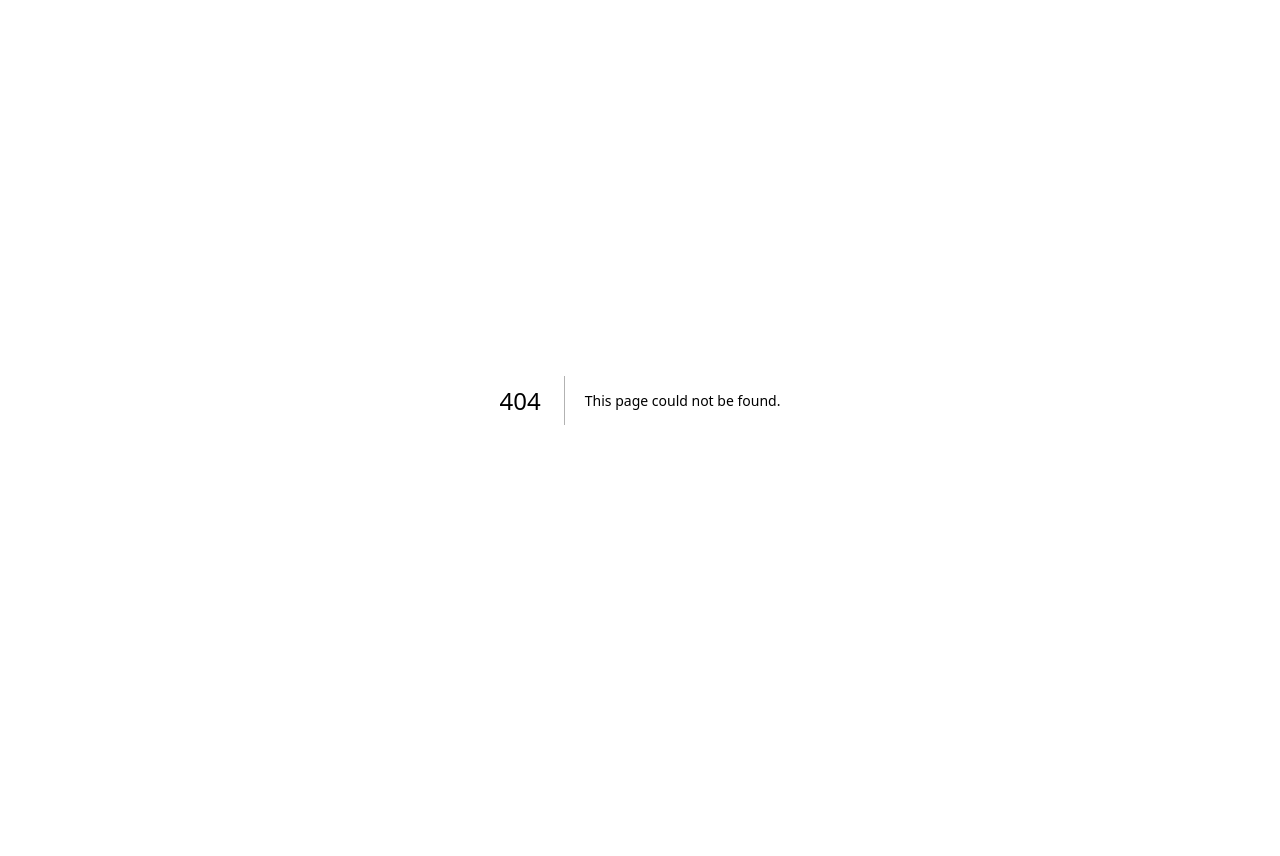
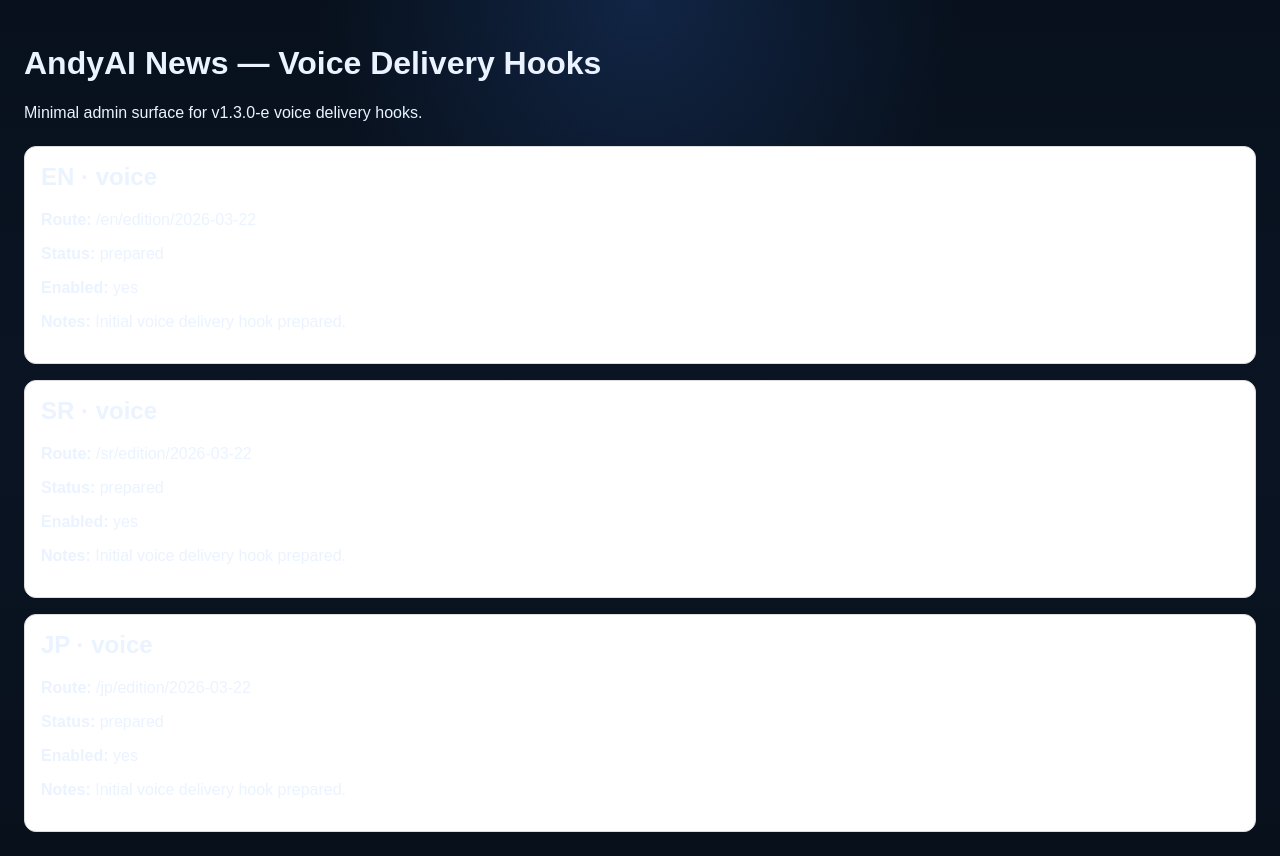
Before and after one commit to kolundzic/andyai-news, a Next.js app: page /admin/voice/delivery in a window 1280 px wide. Before the commit this address had no page. Before the commit the page ends 800 px from the top, so only its background shows below. Built offline with nearby package versions, Linux system fonts and the light colour scheme.

Commit message:
feat: v1.3.0-e voice delivery hooks

```diff
--- /dev/null
+++ b/app/admin/voice/delivery/page.tsx
@@ -0,0 +1,34 @@
+import { createVoiceDeliverySnapshot } from "@/lib/voice-delivery/helpers";
+
+export default function VoiceDeliveryAdminPage() {
+  const snapshot = createVoiceDeliverySnapshot("2026-03-22");
+
+  return (
+    <main style={{ padding: 24 }}>
+      <h1>AndyAI News — Voice Delivery Hooks</h1>
+      <p>Minimal admin surface for v1.3.0-e voice delivery hooks.</p>
+
+      <div style={{ marginTop: 24, display: "grid", gap: 16 }}>
+        {snapshot.hooks.map((hook) => (
+          <section
+            key={hook.id}
+            style={{
+              border: "1px solid #ddd",
+              borderRadius: 12,
+              padding: 16,
+              background: "#fff",
+            }}
+          >
+            <h2 style={{ marginTop: 0 }}>
+              {hook.locale.toUpperCase()} · {hook.channel}
+            </h2>
+            <p><strong>Route:</strong> {hook.route}</p>
+            <p><strong>Status:</strong> {hook.status}</p>
+            <p><strong>Enabled:</strong> {hook.enabled ? "yes" : "no"}</p>
+            <p><strong>Notes:</strong> {hook.notes}</p>
+          </section>
+        ))}
+      </div>
+    </main>
+  );
+}
--- /dev/null
+++ b/app/api/voice/delivery/route.ts
@@ -0,0 +1,7 @@
+import { NextResponse } from "next/server";
+import { createVoiceDeliverySnapshot } from "@/lib/voice-delivery/helpers";
+
+export async function GET() {
+  const snapshot = createVoiceDeliverySnapshot("2026-03-22");
+  return NextResponse.json(snapshot);
+}
--- /dev/null
+++ b/lib/voice-delivery/helpers.ts
@@ -0,0 +1,33 @@
+import type { VoiceDeliveryHook, VoiceDeliverySnapshot } from "./types";
+
+export function makeVoiceDeliveryRoute(locale: string, day: string) {
+  return `/${locale}/edition/${day}`;
+}
+
+export function createVoiceDeliveryHook(
+  locale: string,
+  day: string,
+  channel: VoiceDeliveryHook["channel"],
+): VoiceDeliveryHook {
+  return {
+    id: `voice-hook:${locale}:${day}:${channel}`,
+    editionDay: day,
+    locale,
+    channel,
+    status: "prepared",
+    route: makeVoiceDeliveryRoute(locale, day),
+    enabled: true,
+    notes: "Initial voice delivery hook prepared.",
+  };
+}
+
+export function createVoiceDeliverySnapshot(
+  day: string,
+  locales: string[] = ["en", "sr", "jp"],
+): VoiceDeliverySnapshot {
+  return {
+    version: "v1.3.0-e",
+    generatedAt: new Date().toISOString(),
+    hooks: locales.map((locale) => createVoiceDeliveryHook(locale, day, "voice")),
+  };
+}
--- /dev/null
+++ b/lib/voice-delivery/types.ts
@@ -0,0 +1,23 @@
+export type VoiceDeliveryStatus =
+  | "idle"
+  | "prepared"
+  | "hooked"
+  | "ready"
+  | "blocked";
+
+export interface VoiceDeliveryHook {
+  id: string;
+  editionDay: string;
+  locale: string;
+  channel: "web" | "newsletter" | "archive" | "voice";
+  status: VoiceDeliveryStatus;
+  route: string;
+  enabled: boolean;
+  notes?: string;
+}
+
+export interface VoiceDeliverySnapshot {
+  version: "v1.3.0-e";
+  generatedAt: string;
+  hooks: VoiceDeliveryHook[];
+}
```
Also changed, not shown: data/voice-delivery/voice-delivery-snapshot.json (added, +36 -0 lines), lib/voice-delivery/config.ts (added, +10 -0 lines), 1 other file (tests, documents, lock files or other folders).
